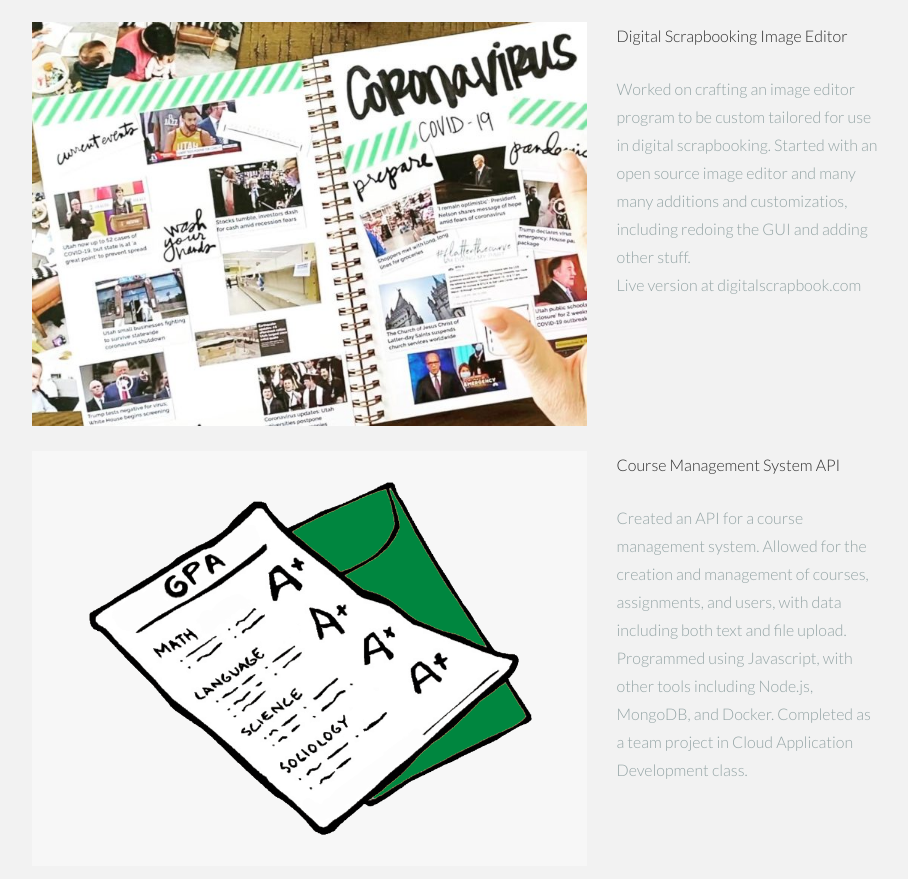
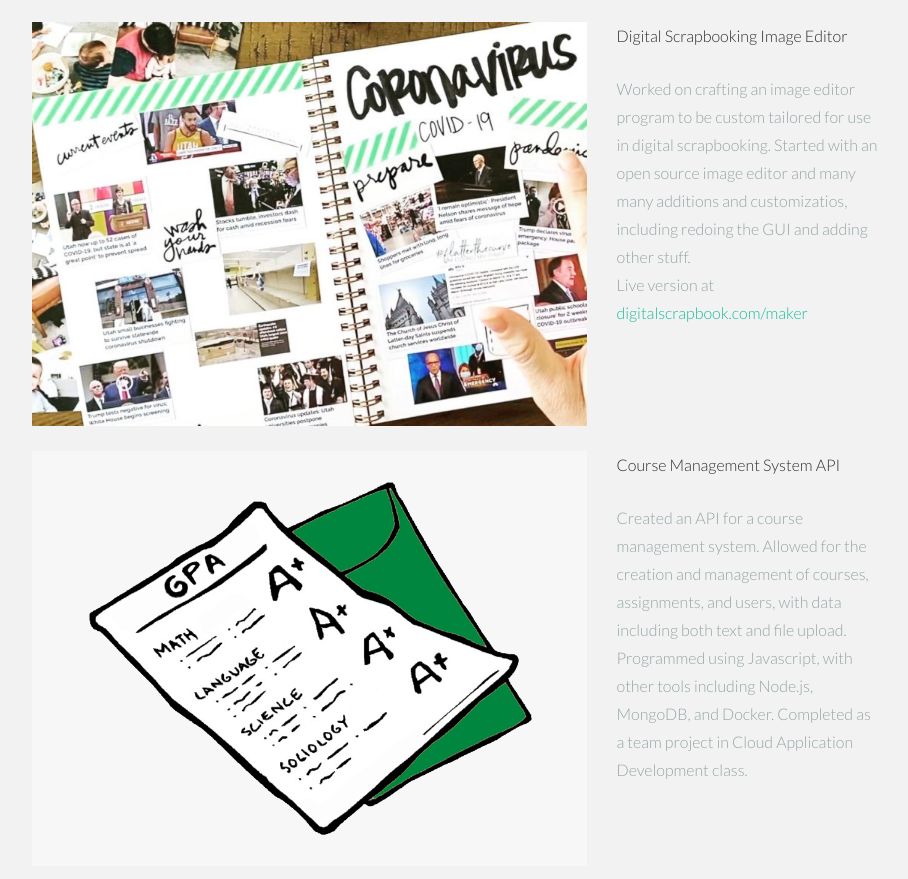
Before and after one commit to zavalzam/zavalzam.github.io, a plain HTML site: page index.html in a window 1280 px wide. Shown: the part 3246-4125 px from the top of the page, without its empty margins (331-1239 px from the left). Drawn offline with Linux system fonts and the light colour scheme.

Commit message:
Update index.html

```diff
--- a/index.html
+++ b/index.html
@@ -271,7 +271,7 @@
         <div class="col-lg-3">
           <p>Digital Scrapbooking Image Editor</p>
           <p>
-            <more>Worked on crafting an image editor program to be custom tailored for use in digital scrapbooking. Started with an open source image editor and many many additions and customizatios, including redoing the GUI and adding other stuff. <br/> Live version at digitalscrapbook.com <br/>
+            <more>Worked on crafting an image editor program to be custom tailored for use in digital scrapbooking. Started with an open source image editor and many many additions and customizatios, including redoing the GUI and adding other stuff. <br/> Live version at <a href="digitalscrapbook.com/maker">digitalscrapbook.com/maker</a>   <br/>
             </more>
           </p>
         </div>
```
